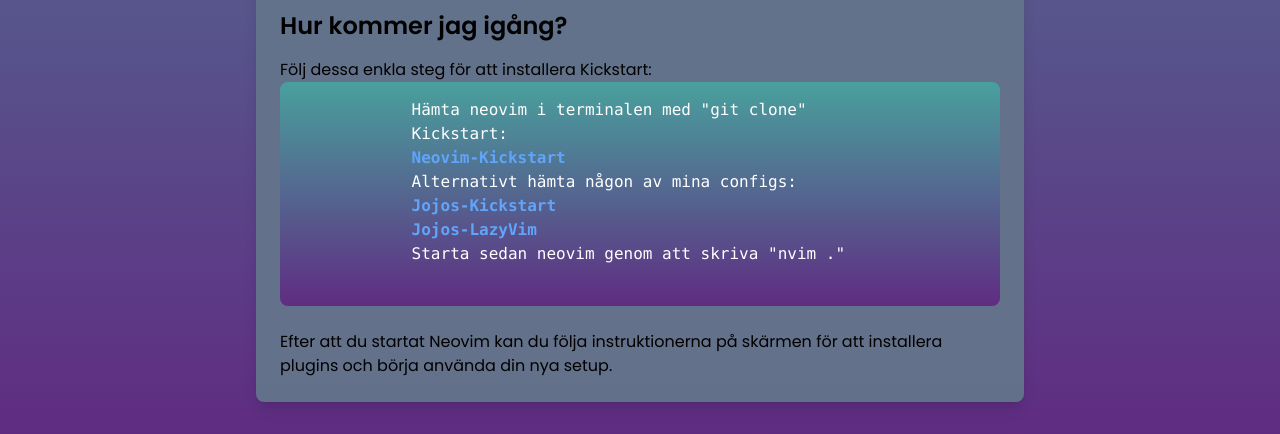
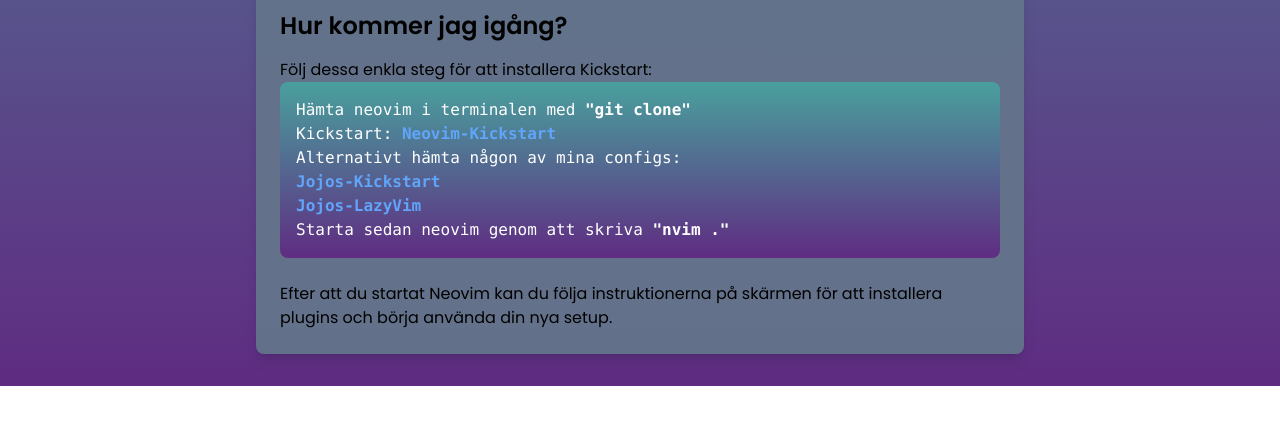
Before and after one commit to JojoSlice/NeovimIntro, a website: page kickstart.html in a window 1280 px wide. Shown: the part 751-1185 px from the top of the page. After the commit the page ends 1137 px from the top, so only its background shows below. Drawn offline with nearby package versions, Linux system fonts and the light colour scheme.

Commit message:
Quick Update

```diff
--- a/kickstart.html
+++ b/kickstart.html
@@ -79,19 +79,27 @@
 		<p>Följ dessa enkla steg för att installera Kickstart:</p>
 
 
-		<pre
-			class="bg-gradient-to-t from-[#5f2c82] to-[#49a09d] p-2 sm:p-4 rounded-lg text-white overflow-x-auto max-w-full text-left">
-			Hämta neovim i terminalen med "git clone"
+
+
+		<div
+			class="bg-gradient-to-t from-[#5f2c82] to-[#49a09d] p-2 sm:p-4 rounded-lg text-white text-sm sm:text-base font-mono">
+			Hämta neovim i terminalen med <span class="font-bold">"git clone"</span><br>
 			Kickstart:
 			<a class="text-blue-400 font-bold hover:underline"
-				href="https://github.com/nvim-lua/kickstart.nvim">Neovim-Kickstart</a>
-			Alternativt hämta någon av mina configs:
+				href="https://github.com/nvim-lua/kickstart.nvim">
+				Neovim-Kickstart
+			</a>
+			<br>Alternativt hämta någon av mina configs:<br>
 			<a class="text-blue-400 font-bold hover:underline"
-				href="https://github.com/JojoSlice/KickstartNvim.git">Jojos-Kickstart</a>
-			<a class="text-blue-400 font-bold hover:underline"
-				href="https://github.com/JojoSlice/nvim.git">Jojos-LazyVim</a>
-			Starta sedan neovim genom att skriva "nvim ."
-		</pre>
+				href="https://github.com/JojoSlice/KickstartNvim.git">
+				Jojos-Kickstart
+			</a><br>
+			<a class="text-blue-400 font-bold hover:underline" href="https://github.com/JojoSlice/nvim.git">
+				Jojos-LazyVim
+			</a>
+			<br>Starta sedan neovim genom att skriva <span class="font-bold">"nvim ."</span>
+		</div>
+
 
 		<br>
 		<p>Efter att du startat Neovim kan du följa instruktionerna på skärmen för att installera plugins och
```
Also changed, not shown: index.html (+13 -8 lines).
